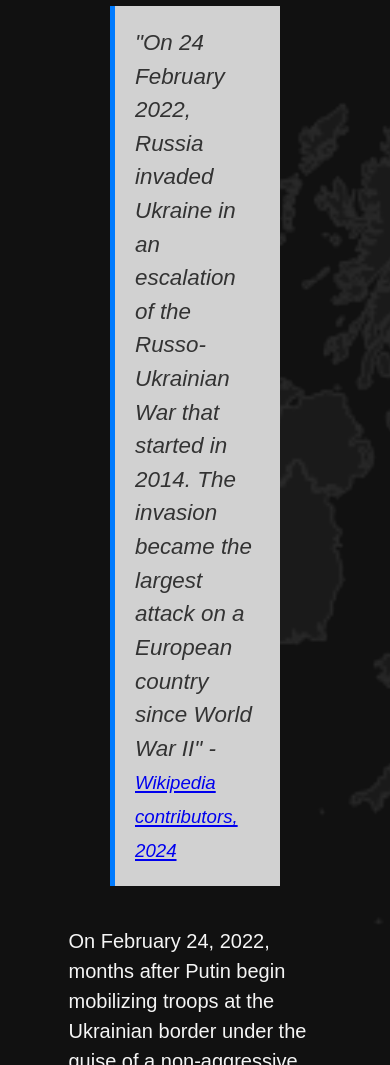
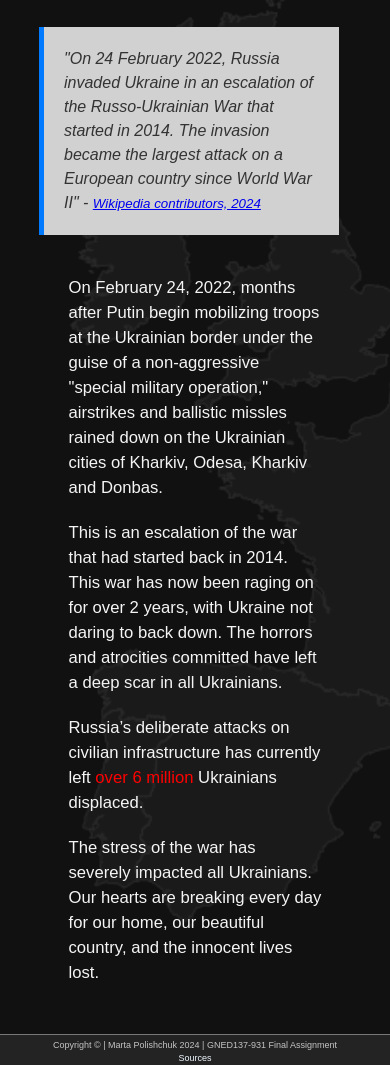
Before and after one commit to martapolii/Stand_For_Ukraine_Website, a plain HTML site: page index.html in a window 390 px wide. Shown: the part 935-2000 px from the top of the page. Drawn offline with Linux system fonts and the light colour scheme.

Commit message:
Added additional media query properties for screen sizes under 1250px to ensure no clipping of header and header text.

```diff
--- a/styles.css
+++ b/styles.css
@@ -338,7 +338,23 @@ footer a:visited {
 }
 
 /* Media query for tablet and mobile */
-@media only screen and (max-width: 800px) {
+@media only screen and (max-width: 1250px){
+
+  .bannertext{
+    top: 40%;
+  }
+
+  .bannertext h1{
+    font-size: xx-large;
+  }
+}
+
+@media only screen and (max-width: 1000px) {
+
+  h1{
+    padding-top: 5%;
+  }
+
   .banner {
     flex-direction: column; /* stack vertically */
     align-items: center; /* center horizontally */
@@ -356,6 +372,21 @@ footer a:visited {
     font-size:x-small;
   }
 
+  blockquote {
+    font-size: 1em;
+    min-width: 300px;
+    margin-left: 10%;
+  }
+
+  body {
+      min-width: 320px;
+      margin-left: 0px;
+      margin-right: 0px;
+  }
+.maininfo
+{
+  font-size: smaller;
+}
   .learnmore {
     position: static;
     margin-top: 0px;
@@ -365,12 +396,10 @@ footer a:visited {
   .grid-nav ul{
     grid-auto-rows:minmax(100px,auto);
 }
-
   .grid-nav {
     margin-top: 0px;
     font-size:x-small;
   }
-
 
   header{
     flex-direction: column; /* stack vertically */
@@ -381,5 +410,10 @@ footer a:visited {
     font-size: 1em;
   }
 
+  footer{
+    padding-top:4px;
+    padding-bottom: 3px;
+    font-size: xx-small;
+  }
 
 }
```
